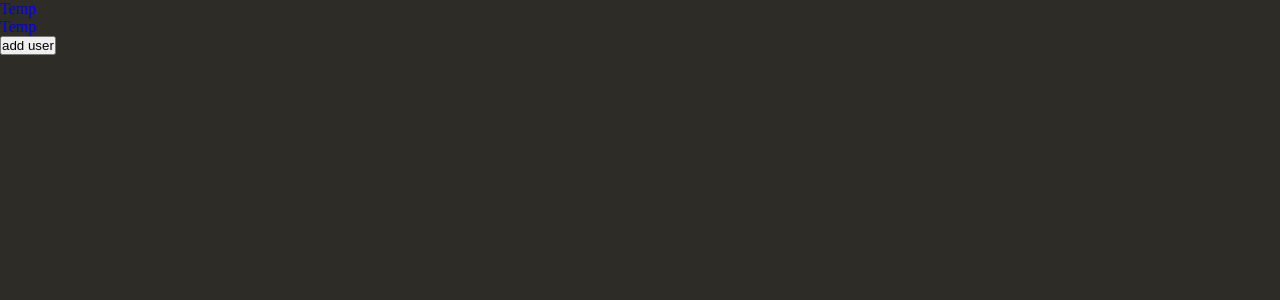
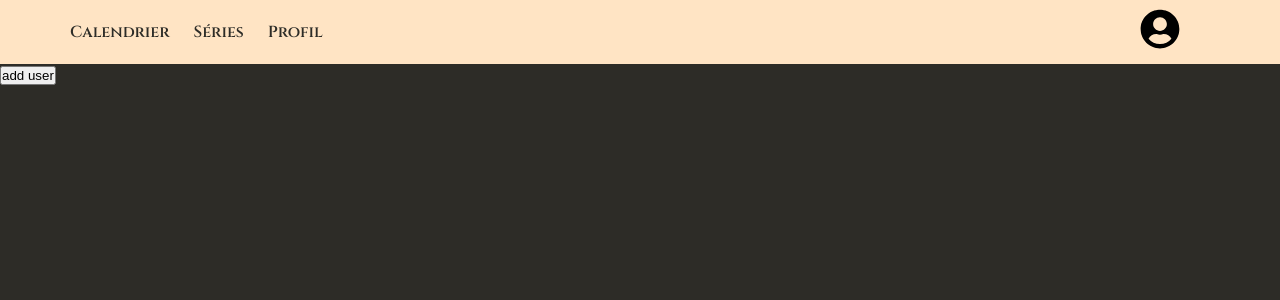
Before and after one commit to JeffY1710/Netflux, a React (Create React App) app: page / in a window 1280 px wide. Shown: the top 300 px of the page. Built offline with nearby package versions, Linux system fonts and the light colour scheme.

Commit message:
header front

```diff
--- a/package.json
+++ b/package.json
@@ -13,6 +13,7 @@
     "firebase": "^10.7.1",
     "react": "^18.2.0",
     "react-dom": "^18.2.0",
+    "react-icons": "^4.12.0",
     "react-router-dom": "^6.20.1",
     "react-scripts": "5.0.1",
     "typescript": "^4.9.5",
--- a/src/assets/css/global.css
+++ b/src/assets/css/global.css
@@ -11,3 +11,75 @@ li{
 a{
   text-decoration: none;
 }
+
+
+
+/*/////////////////////////////////  HEADER     /////////////////////////*/
+/* Navbar.css */
+.navbar {
+  display: flex;
+  justify-content: space-between;
+  align-items: center;
+  padding: 10px;
+  background-color: bisque; /* Couleur de fond de la barre de navigation */
+  color: #fff; /* Couleur du texte */
+  height: 8vh;
+  font-family: 'Cinzel', serif;
+
+}
+
+.navbar-left {
+  display: flex;
+  align-items: center;
+
+  padding-left: 20px;
+}
+
+.navbar-link {
+  text-decoration: none;
+  color: #2D2C27;
+  font-weight: bold;
+  margin-left: 20px;
+  gap: 20px;
+}
+
+.navbar-right {
+  display: flex;
+  align-items: center;
+}
+
+.avatar-icon {
+  width: 40px;
+  height: 40px;
+  border-radius: 50%;
+  margin-left: 15px;
+  margin-right: 90px;
+  color: black;
+}
+
+
+.avatar-container {
+  position: relative;
+  cursor: pointer;
+}
+
+.dropdown-menu {
+  position: absolute;
+  top: 100%;
+  right: 0;
+  background-color: #fff;
+  border: 1px solid #ccc;
+  border-radius: 8px;
+  box-shadow: 0 4px 8px rgba(0, 0, 0, 0.1);
+  z-index: 1;
+}
+
+
+
+.li {
+  padding: 10px;
+  margin: 10px;
+  display: block;
+  color: #2D2C27;
+  font-size: 14px;
+}
--- a/src/components/common/Header.tsx
+++ b/src/components/common/Header.tsx
@@ -1,14 +1,53 @@
-import { Link } from "react-router-dom";
+// Navbar.tsx
+import React, { useState } from 'react';
+import { Link } from 'react-router-dom';
+import { FaUserCircle } from 'react-icons/fa';
 
-export function Header(){
-    return(
-        <header>
-            <nav>
-                <ul>
-                    <li><Link to="#">Temp</Link></li>
-                    <li><Link to="#">Temp</Link></li>
-                </ul>
-            </nav>
-        </header>
-    )
-}
+const Header: React.FC = () => {
+    const [isDropdownOpen, setDropdownOpen] = useState(false);
+
+    const toggleDropdown = () => {
+      setDropdownOpen(!isDropdownOpen);
+    };
+
+    const closeDropdown = () => {
+      setDropdownOpen(false);
+    };
+
+  return (
+    <><style>
+          @import url('https://fonts.googleapis.com/css2?family=Cinzel:wght@600&family=DM+Serif+Display&family=Lora:wght@500&family=Montserrat:wght@300&display=swap');
+
+</style>
+      <nav className="navbar">
+              <div className="navbar-left">
+                  <div className='navbar-link'>
+                      <Link to={'/'} className='navbar-link'> Calendrier</Link>
+                      <Link to={'/'} className='navbar-link'> Séries</Link>
+                      <Link to={'/'} className='navbar-link'> Profil</Link>
+                  </div>
+              </div>
+              <div className="navbar-right">
+                  {/* Icône d'avatar - vous pouvez remplacer cette partie par votre propre composant ou icône */}
+                  <div className="avatar-container" onClick={toggleDropdown}>
+
+                      <FaUserCircle className="avatar-icon" />
+                      {isDropdownOpen && (
+                          <div className="dropdown-menu">
+                              <ul>
+                                  <Link to={''} className='li'>Calendrier</Link>
+                                  <Link to={''} className='li'>Profil</Link>
+                                  <Link to={''} className='li'>Liste des envies</Link>
+                                  <Link to={''} className='li'>Se déconnecter</Link>
+                              </ul>
+                          </div>
+                      )}
+
+
+                  </div>
+              </div>
+          </nav></>
+  );
+};
+
+export default Header;
--- a/src/components/common/inscription/inscription.css
+++ b/src/components/common/inscription/inscription.css
@@ -49,6 +49,7 @@ body {
 
 
 
+
 .btn {
   padding: 20px;
   border-radius: 20px;
--- a/src/index.tsx
+++ b/src/index.tsx
@@ -7,6 +7,7 @@ import Root from "./pages/Root";
 import Inscription from "./components/common/inscription/Inscription";
 import Connexion from "./components/common/connexion/Connexion";
 import MotDePasseOublie from "./components/common/connexion/MotDePasseOublie";
+import Header from "./components/common/Header";
 
 
 const root = ReactDOM.createRoot(
@@ -18,6 +19,10 @@ const router = createBrowserRouter([
 		path: "/",
 		element: <Root />,
 	},
+  {
+    path:"/header",
+    element: <Header/>
+  },
 	{
 		path: "/inscription",
 		element: <Inscription />,
--- a/src/pages/Root.tsx
+++ b/src/pages/Root.tsx
@@ -1,6 +1,7 @@
 import { Outlet } from "react-router-dom";
-import { Header } from "../components/common/Header";
+
 import { Inscription } from "../data/firebase/global";
+import Header from "../components/common/Header";
 
 export default function Root(){
     return(
```
Also changed, not shown: src/assets/images/User-avatar.png (added), 1 other file (tests, documents, lock files or other folders).
